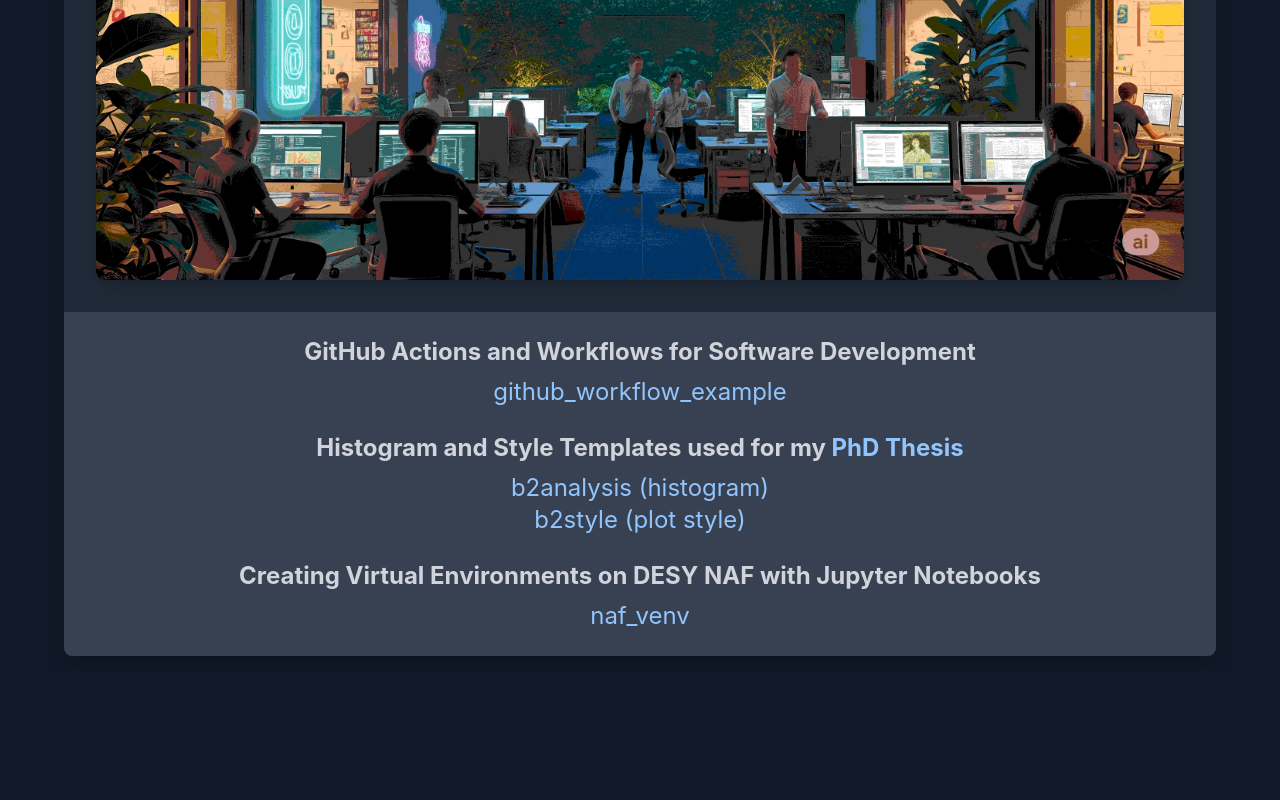
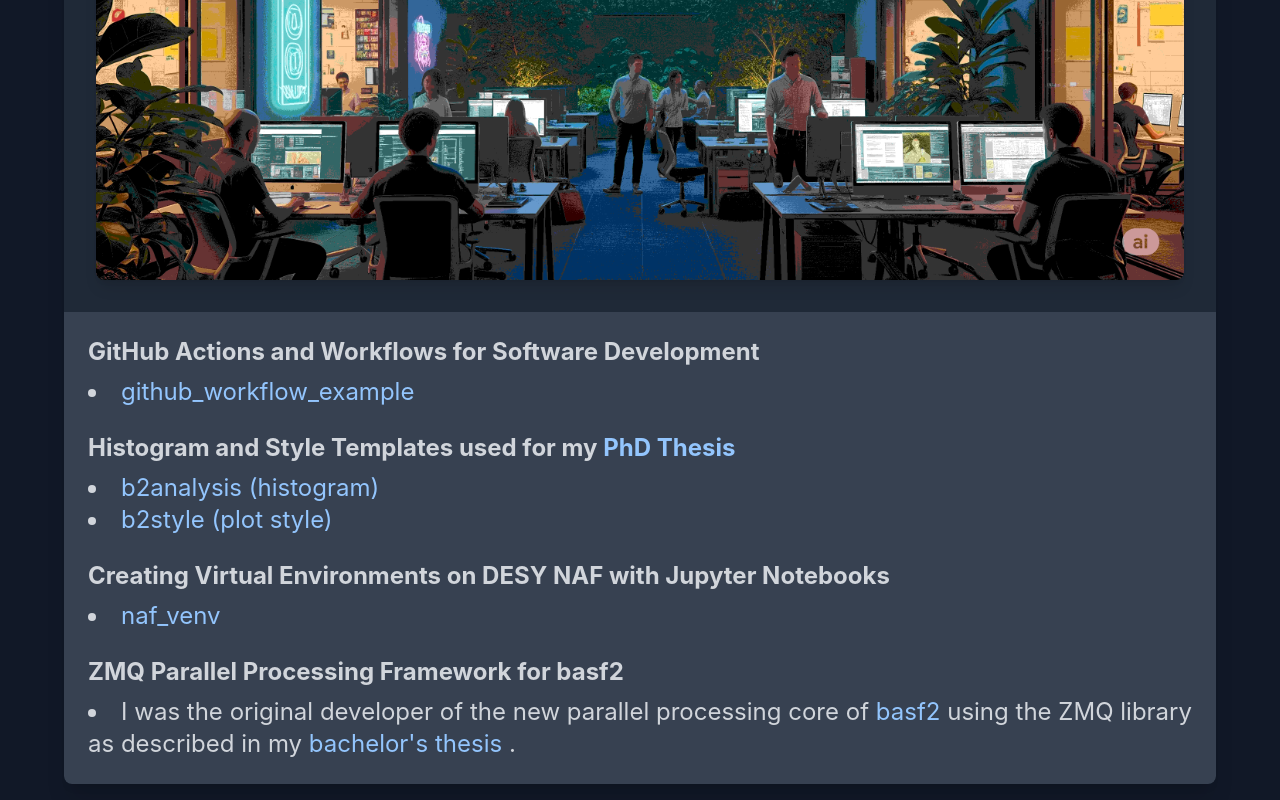
Before and after one commit to anselm-baur/anselm-baur.github.io, a plain HTML site: page index.html in a window 1280 px wide. Shown: the part 465-1265 px from the top of the page. Before the commit the page ends 1137 px from the top, so only its background shows below. Drawn offline with nearby package versions, Linux system fonts and the light colour scheme.

Commit message:
added my zmq ba thesis

```diff
--- a/index.html
+++ b/index.html
@@ -33,12 +33,16 @@
         <!-- Description/Footer Section -->
         <footer class="p-6 bg-gray-700 text-center rounded-b-lg">
 
-  <div class="text-lg md:text-2xl text-gray-300 space-y-6">
+          <div class="text-lg md:text-2xl text-gray-300 space-y-6 text-justify">
             <div>
               <h4 class="font-bold mb-2">GitHub Actions and Workflows for Software Development</h4>
-      <a href="https://github.com/anselm-baur/github_workflow_example" target="_blank" class="text-blue-300 hover:underline block">
+              <ul class="list-disc list-inside">
+                <li>
+                  <a href="https://github.com/anselm-baur/github_workflow_example" target="_blank" class="text-blue-300 hover:underline">
                     github_workflow_example
                   </a>
+                </li>
+              </ul>
             </div>
 
             <div>
@@ -48,21 +52,48 @@
                   PhD Thesis
                 </a>
               </h4>
-      <a href="https://github.com/anselm-baur/b2analysis" target="_blank" class="text-blue-300 hover:underline block">
+              <ul class="list-disc list-inside">
+                <li>
+                  <a href="https://github.com/anselm-baur/b2analysis" target="_blank" class="text-blue-300 hover:underline">
                     b2analysis (histogram)
                   </a>
-      <a href="https://github.com/anselm-baur/b2style" target="_blank" class="text-blue-300 hover:underline block">
+                </li>
+                <li>
+                  <a href="https://github.com/anselm-baur/b2style" target="_blank" class="text-blue-300 hover:underline">
                     b2style (plot style)
                   </a>
+                </li>
+              </ul>
             </div>
 
             <div>
               <h4 class="font-bold mb-2">Creating Virtual Environments on DESY NAF with Jupyter Notebooks</h4>
-      <a href="https://github.com/anselm-baur/naf_venv" target="_blank" class="text-blue-300 hover:underline block">
+              <ul class="list-disc list-inside">
+                <li>
+                  <a href="https://github.com/anselm-baur/naf_venv" target="_blank" class="text-blue-300 hover:underline">
                     naf_venv
                   </a>
+                </li>
+              </ul>
+            </div>
+
+            <div>
+              <h4 class="font-bold mb-2">ZMQ Parallel Processing Framework for basf2</h4>
+              <ul class="list-disc list-inside">
+                <li>
+                  I was the original developer of the new parallel processing core of
+                  <a href="https://github.com/belle2/basf2" target="_blank" class="text-blue-300 hover:underline">
+                    basf2</a> using the ZMQ library as described in my
+                  <a href="https://publish.etp.kit.edu/record/21725" target="_blank" class="text-blue-300 hover:underline">
+                    bachelor's thesis
+                  </a>.
+                </li>
+              </ul>
             </div>
           </div>
+
+
+
 </footer>
     </div>
 </body>
```
Lines whose indentation alone changed are shown as unchanged.
